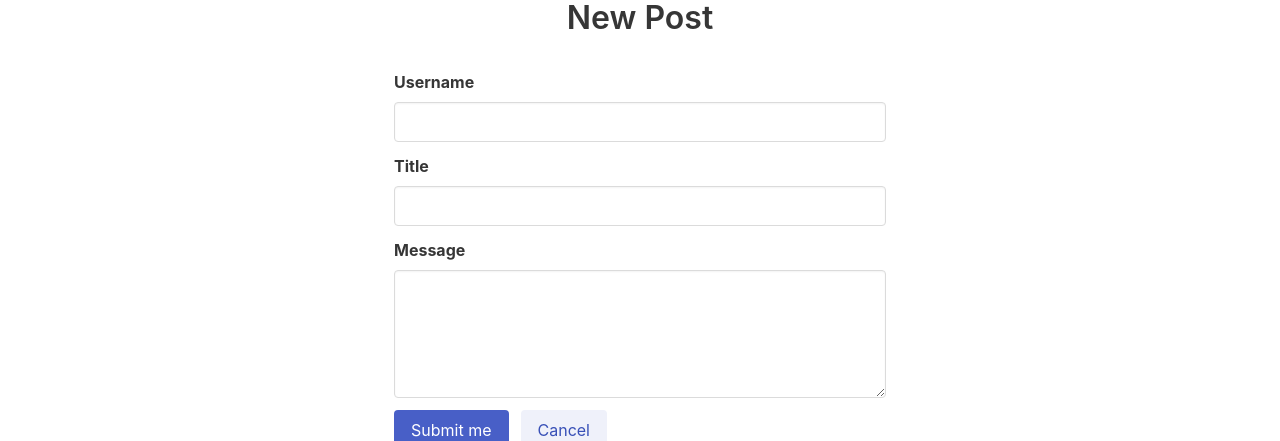
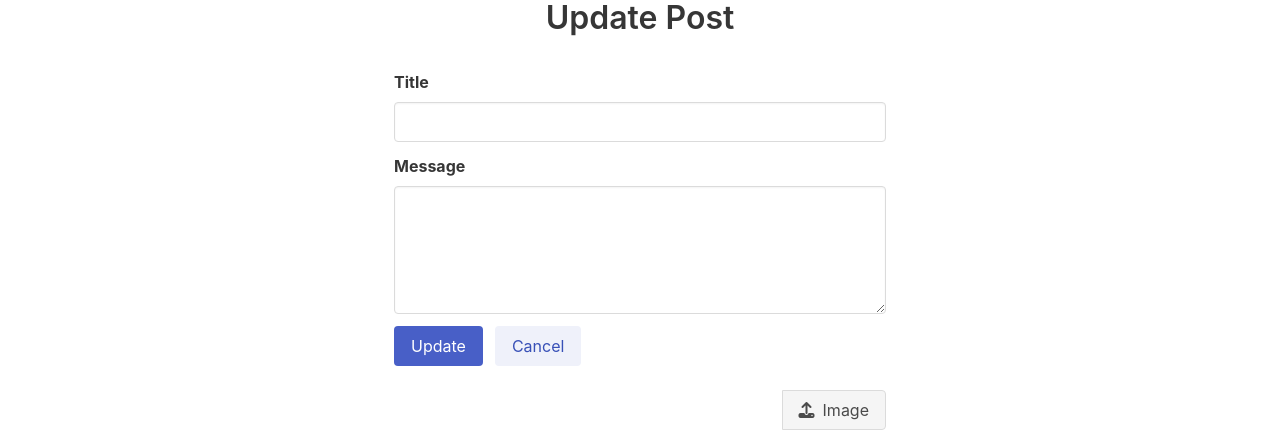
Before and after one commit to cmamon/symfony-blog, a Symfony app: template templates/post/edit.html.twig in a window 1280 px wide. Shown: the part 56-497 px from the top of the page. Run offline with Twig, Linux system fonts and the light colour scheme; the template is opened without the code that fills it, so the values that code supplies are empty; form fields are guessed from the names that the template uses; style sheets or scripts are compiled from the project's sources; some libraries are stand-ins or nearby versions; grey boxes are pictures that could not be loaded.

Commit message:
Fix display for post creation et edition forms

```diff
--- a/templates/post/edit.html.twig
+++ b/templates/post/edit.html.twig
@@ -3,20 +3,14 @@
 {% extends 'base.html.twig' %}
 
 
-{% block title %} Your new post {% endblock %}
+{% block title %} Update post {% endblock %}
 
 {% block body %}
 
-<h1 class="title">New Post</h1>
+<h1 class="title">Update Post</h1>
 
 {{ form_start(form)  }}
 <section class="form">
-  <div class="field">
-    <label class="label">Username</label>
-    <div class="control">
-      {{ form_widget(form.slug, { 'attr': {'class': 'input'} }) }}
-    </div>
-  </div>
 
   <div class="field">
     <label class="label">Title</label>
@@ -34,7 +28,7 @@
 
   <div class="field is-grouped">
     <div class="control">
-      {{ form_row(form.submit, { 'label': 'Submit me', 'attr': {'class': 'button is-link'}}) }}
+      {{ form_row(form.submit, { 'label': 'Update', 'attr': {'class': 'button is-link'}}) }}
     </div>
     <div class="control">
       <a class="button is-link is-light" href="{{ path('index') }}">
```
Also changed, not shown: src/Controller/PostController.php (+11 -6 lines), templates/post/create.html.twig (+2 -9 lines).
